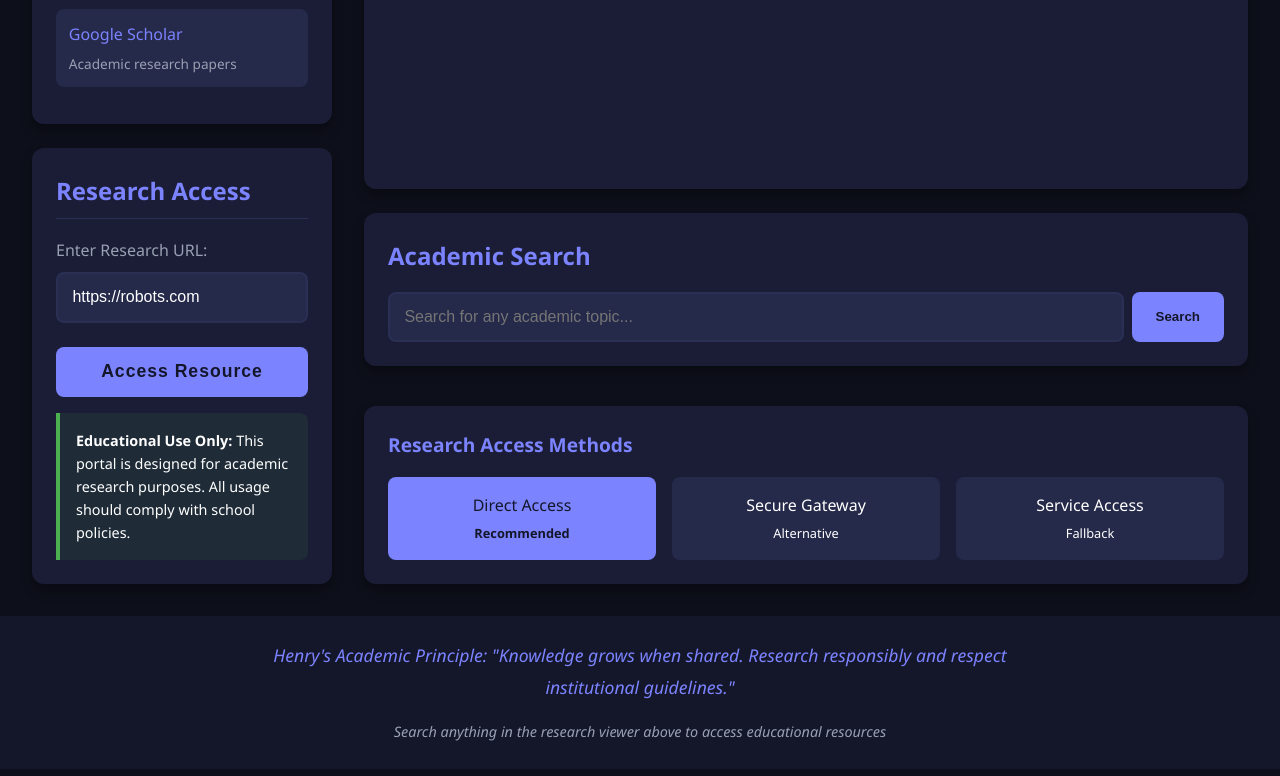
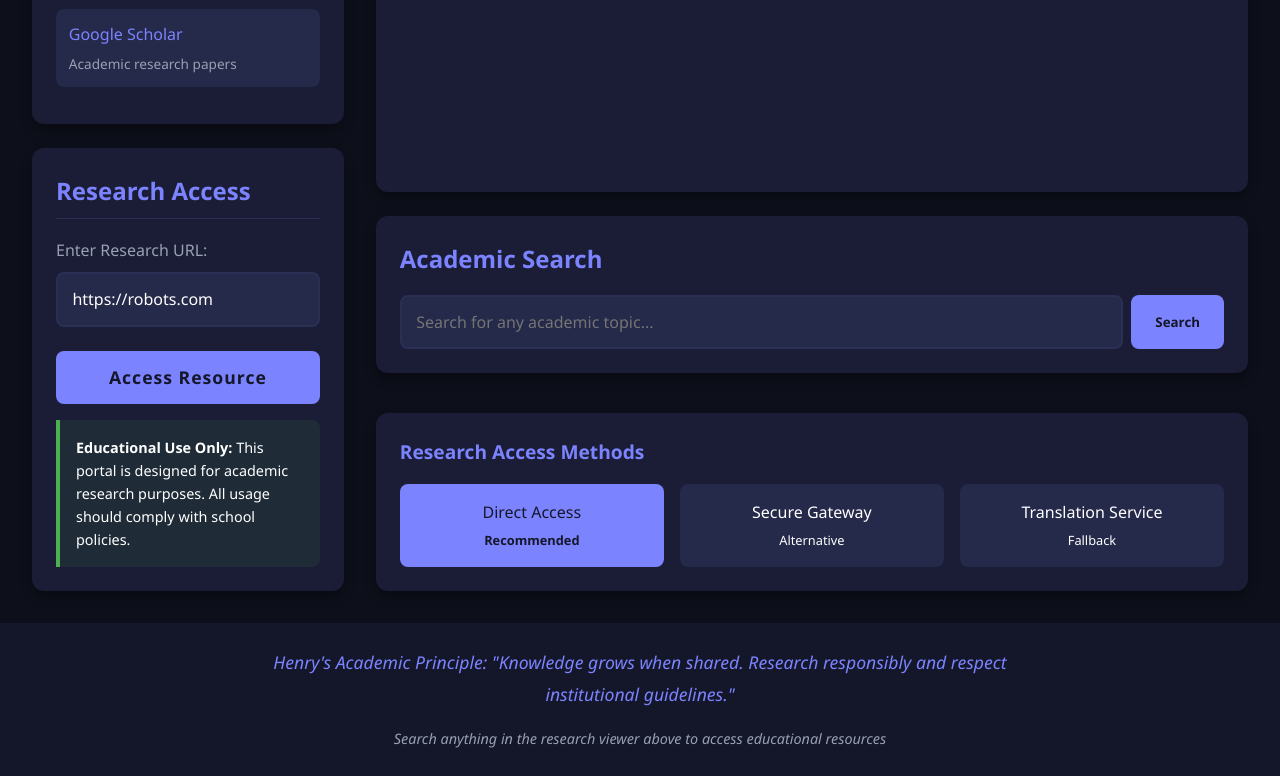
Before and after one commit to YuckESneeze/Henrybrowser.github.io, a plain HTML site: page index.html in a window 1280 px wide. Shown: the part 716-1492 px from the top of the page. Drawn offline with Linux system fonts and the light colour scheme.

Commit message:
Update index.html

```diff
--- a/index.html
+++ b/index.html
@@ -5,7 +5,13 @@
   <meta name="viewport" content="width=device-width, initial-scale=1.0">
   <title>Henry's Academic Research Portal</title>
   <style>
-    /* Henry's Enhanced Dark Theme */
+    * {
+      margin: 0;
+      padding: 0;
+      box-sizing: border-box;
+      font-family: 'Segoe UI', Tahoma, Geneva, Verdana, sans-serif;
+    }
+
     :root {
       --primary-bg: #0d0f1a;
       --secondary-bg: #14172a;
@@ -17,16 +23,10 @@
       --input-bg: #25294a;
       --border: #2a2f54;
       --success: #4caf50;
-    }
-
-    * {
-      box-sizing: border-box;
-      margin: 0;
-      padding: 0;
+      --warning: #ff9800;
     }
 
     body {
-      font-family: 'Segoe UI', Tahoma, Geneva, Verdana, sans-serif;
       background: var(--primary-bg);
       color: var(--text);
       line-height: 1.6;
@@ -35,7 +35,6 @@
       flex-direction: column;
     }
 
-    /* Header Styles */
     header {
       background: var(--secondary-bg);
       padding: 1.5rem;
@@ -70,7 +69,6 @@
       font-weight: bold;
     }
 
-    /* Main Content Layout */
     main {
       display: flex;
       flex: 1;
@@ -81,7 +79,6 @@
       width: 100%;
     }
 
-    /* Navigation Section */
     .navigation {
       flex: 0 0 300px;
       display: flex;
@@ -104,7 +101,6 @@
       font-size: 1.5rem;
     }
 
-    /* Links Section */
     .quick-links ul {
       list-style: none;
     }
@@ -141,7 +137,6 @@
       margin-top: 0.3rem;
     }
 
-    /* URL Access Section */
     .url-access form {
       display: flex;
       flex-direction: column;
@@ -194,10 +189,6 @@
       box-shadow: 0 4px 10px rgba(124, 131, 255, 0.3);
     }
 
-    .btn:active {
-      transform: translateY(0);
-    }
-
     .academic-note {
       background: rgba(76, 175, 80, 0.1);
       border-left: 4px solid var(--success);
@@ -207,7 +198,6 @@
       font-size: 0.9rem;
     }
 
-    /* Viewer Section */
     .viewer-container {
       flex: 1;
       display: flex;
@@ -291,7 +281,6 @@
       background: var(--accent);
     }
 
-    /* Search Section */
     .search-section {
       background: var(--card-bg);
       border-radius: 12px;
@@ -335,7 +324,6 @@
       background: var(--accent-hover);
     }
 
-    /* Access Methods */
     .access-methods {
       background: var(--card-bg);
       border-radius: 12px;
@@ -386,7 +374,6 @@
       font-size: 0.8rem;
     }
 
-    /* Footer */
     footer {
       background: var(--secondary-bg);
       padding: 1.5rem;
@@ -409,7 +396,6 @@
       font-size: 0.9rem;
     }
 
-    /* Responsive Design */
     @media (max-width: 900px) {
       main {
         flex-direction: column;
@@ -567,7 +553,7 @@
             <div class="method-status">Alternative</div>
           </div>
           <div class="method-option" data-method="service">
-            <div class="method-name">Service Access</div>
+            <div class="method-name">Translation Service</div>
             <div class="method-status">Fallback</div>
           </div>
         </div>
@@ -670,15 +656,12 @@
         }
 
         currentSource = url;
-
         let finalUrl = url;
 
         // Apply access method if needed
         if (currentMethod === 'gateway') {
-          // Use a gateway service
-          finalUrl = `https://api.allorigins.win/raw?url=${encodeURIComponent(url)}`;
+          finalUrl = `https://cors.zimjs.com/?url=${encodeURIComponent(url)}`;
         } else if (currentMethod === 'service') {
-          // Use a translation service
           finalUrl = `https://translate.google.com/translate?hl=en&sl=auto&tl=en&u=${encodeURIComponent(url)}`;
         }
 
@@ -687,9 +670,6 @@
 
         // Update URL display
         currentUrl.textContent = url;
-
-        // Add educational note to console
-        console.log('Henry\'s Research Portal: Loading educational resource -', url);
       }
 
       // Update URL display when iframe location changes
```
